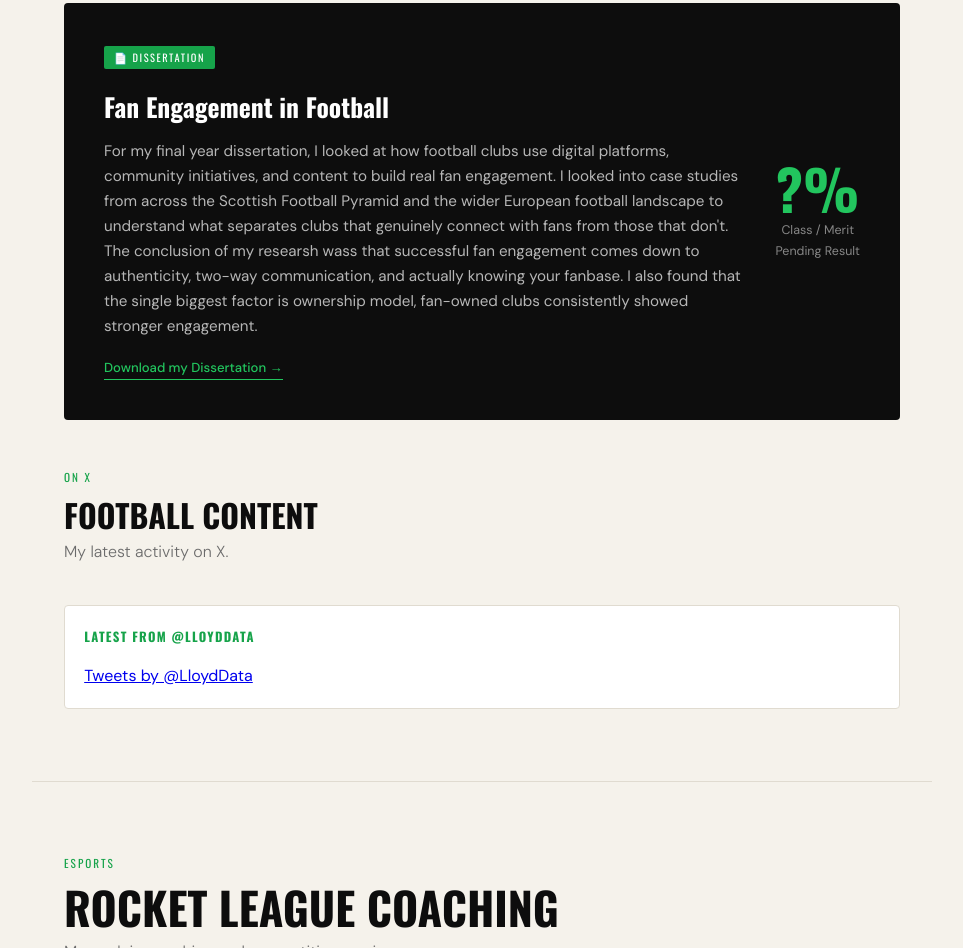
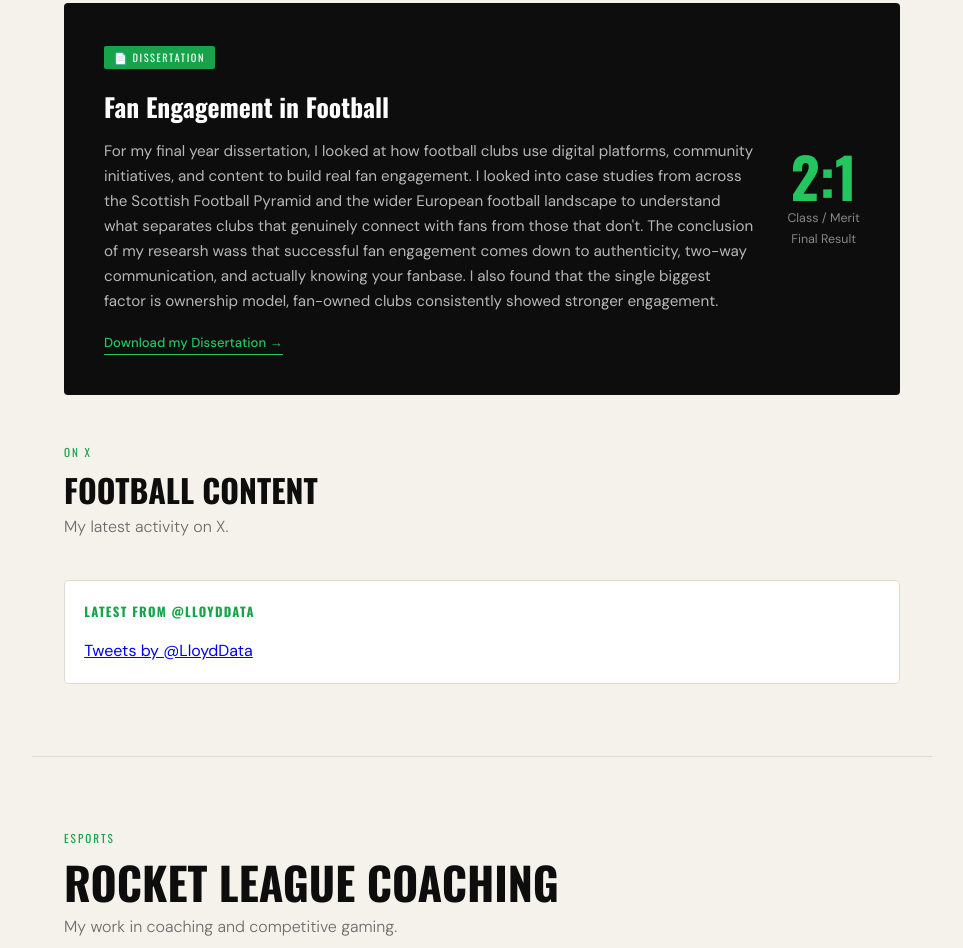
Before and after one commit to LloydGauld/lloydgauld.github.io, a plain HTML site: page index.html in a window 1280 px wide. Shown: the part 1627-2575 px from the top of the page, without its empty margins (158-1121 px from the left). Drawn offline with nearby package versions, Linux system fonts and the light colour scheme.

Commit message:
Result
Updated Unversity REsult

```diff
--- a/index.html
+++ b/index.html
@@ -536,8 +536,8 @@
         <a href="40317142%20-%20GAULD.pdf" class="card-link" download style="color: var(--green-bright); border-color: var(--green-bright);">Download my Dissertation →</a>
       </div>
       <div class="featured-stat">
-        <div class="big">?%</div>
-        <div class="label">Class / Merit<br>Pending Result</div>
+        <div class="big">2:1</div>
+        <div class="label">Class / Merit<br>Final Result</div>
       </div>
     </div>
 
```
